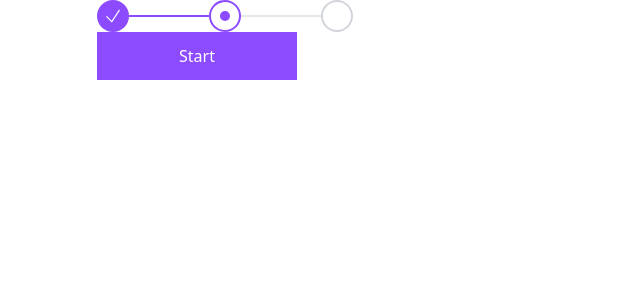
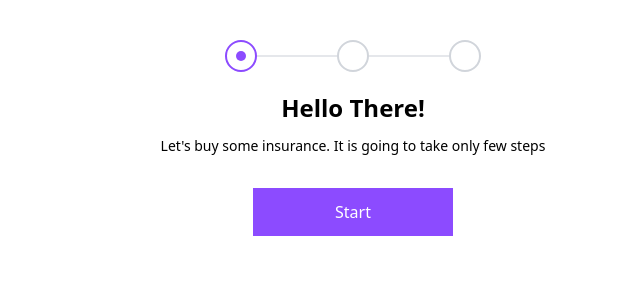
Before and after one commit to ejirocodes/cvg, a Vue app: page / in a window 1280 px wide. Shown: the top 300 px of the page, without its empty margins (287-927 px from the left). Built offline with nearby package versions, Linux system fonts and the light colour scheme.

Commit message:
feat: wizard form composable functions

```diff
--- a/src/App.vue
+++ b/src/App.vue
@@ -3,7 +3,5 @@ import WizardFormModule from "./modules/WizardFormModule.vue";
 </script>
 
 <template>
-  <div>
-    <WizardFormModule />
-  </div>
+  <WizardFormModule />
 </template>
--- a/src/assets/main.css
+++ /dev/null
@@ -1,35 +0,0 @@
-@import "./base.css";
-
-#app {
-  max-width: 1280px;
-  margin: 0 auto;
-  padding: 2rem;
-
-  font-weight: normal;
-}
-
-a,
-.green {
-  text-decoration: none;
-  color: hsla(160, 100%, 37%, 1);
-  transition: 0.4s;
-}
-
-@media (hover: hover) {
-  a:hover {
-    background-color: hsla(160, 100%, 37%, 0.2);
-  }
-}
-
-@media (min-width: 1024px) {
-  body {
-    display: flex;
-    place-items: center;
-  }
-
-  #app {
-    display: grid;
-    grid-template-columns: 1fr 1fr;
-    padding: 0 2rem;
-  }
-}
--- a/src/components/multistep-form/StepperWizard.vue
+++ b/src/components/multistep-form/StepperWizard.vue
@@ -1,25 +1,23 @@
 <script setup lang="ts">
 import { CheckIcon } from "@heroicons/vue/24/solid";
+import { StepperStatus } from "@/utils";
+import useStep from "@/composable/step";
 
-const steps = [
-  { name: "Start", href: "#", status: "complete" },
-  { name: "Info", href: "#", status: "current" },
-  { name: "Summary", href: "#", status: "upcoming" },
-];
+const { currentStep, handleNext, handlePrev, steps } = useStep();
 </script>
 
 <template>
   <nav aria-label="Progress">
-    <ol role="list" class="flex items-center">
+    <ol role="list" class="flex items-center justify-center">
       <li
         v-for="(step, stepIdx) in steps"
-        :key="step.name"
+        :key="step.id"
         :class="[
           stepIdx !== steps.length - 1 ? 'pr-8 sm:pr-20' : '',
           'relative',
         ]"
       >
-        <template v-if="step.status === 'complete'">
+        <template v-if="step.status === StepperStatus.Complete">
           <div class="absolute inset-0 flex items-center" aria-hidden="true">
             <div class="h-0.5 w-full bg-pri" />
           </div>
@@ -31,7 +29,7 @@ const steps = [
             <span class="sr-only">{{ step.name }}</span>
           </a>
         </template>
-        <template v-else-if="step.status === 'current'">
+        <template v-else-if="step.status === StepperStatus.Current">
           <div class="absolute inset-0 flex items-center" aria-hidden="true">
             <div class="h-0.5 w-full bg-gray-200" />
           </div>
--- /dev/null
+++ b/src/composable/step.ts
@@ -0,0 +1,38 @@
+import type { Step } from "@/types";
+import { StepperStatus } from "@/utils";
+import { computed, onMounted, ref } from "vue";
+
+export default function useStep() {
+  const currentStep = ref(1);
+  const steps = ref<Step[]>([
+    { id: 1, name: "Start", href: "#", status: StepperStatus.Current },
+    { id: 2, name: "Info", href: "#", status: StepperStatus.Upcoming },
+    { id: 3, name: "Summary", href: "#", status: StepperStatus.Upcoming },
+  ]);
+
+  const totalSteps = computed(() => steps.value.length);
+
+  function handleNext() {
+    if (currentStep.value) {
+      currentStep.value++;
+    }
+  }
+
+  function handlePrev() {
+    if (currentStep.value) currentStep.value--;
+  }
+
+  function switchCurrentSteps(indx: number) {
+    // steps.value = steps.value.map((step) => {
+    //   step.status = StepperStatus.Upcoming;
+    // });
+  }
+
+  onMounted(() => {
+    currentStep.value = steps.value.find(
+      (step) => step.status === StepperStatus.Current
+    )?.id as number;
+  });
+
+  return { handleNext, handlePrev, currentStep, steps, totalSteps };
+}
--- a/src/core-component/WizardWrapper.vue
+++ b/src/core-component/WizardWrapper.vue
@@ -2,11 +2,12 @@
 import StepperWizard from "@/components/multistep-form/StepperWizard.vue";
 </script>
 <template>
-  <main>
-    <StepperWizard />
-    <slot name="content" />
+  <main class="min-h-screen h-full flex items-center flex-col">
+    <div class="pt-10">
+      <StepperWizard class="mb-5" />
+      <slot name="content" />
+    </div>
   </main>
 </template>
 
 <style scoped></style>
-#8c4bff
--- a/src/main.ts
+++ b/src/main.ts
@@ -1,6 +1,6 @@
 import { createApp } from "vue";
 import App from "./App.vue";
 
-import "./assets/main.css";
+import "./assets/base.css";
 
 createApp(App).mount("#app");
--- a/src/modules/WizardFormModule.vue
+++ b/src/modules/WizardFormModule.vue
@@ -6,7 +6,16 @@ import ButtonMain from "@/components/shared/ButtonMain.vue";
 <template>
   <WizardWrapper>
     <template #content>
-      <ButtonMain class="w-[200px] h-12"> Start </ButtonMain>
+      <div class="text-center">
+        <div class="mb-8">
+          <h1 class="font-bold text-2xl mb-3">Hello There!</h1>
+          <p class="text-sm">
+            Let's buy some insurance. It is going to take only few steps
+          </p>
+        </div>
+
+        <ButtonMain class="w-[200px] h-12"> Start </ButtonMain>
+      </div>
     </template>
   </WizardWrapper>
 </template>
--- /dev/null
+++ b/src/types/index.ts
@@ -0,0 +1,2 @@
+export * from "./utils.types";
+export * from "./interface";
--- /dev/null
+++ b/src/types/utils.types.ts
@@ -0,0 +1,3 @@
+export function createEnum<T extends { [P in keyof T]: P }>(o: T) {
+  return o;
+}
--- a/src/utils/constant.ts
+++ b/src/utils/constant.ts
@@ -1,11 +1,18 @@
-export function createButtonEnum<T extends { [P in keyof T]: P }>(o: T) {
-  return o;
-}
+import { createEnum } from "@/types";
 
 /**
  * Enum for different type of buttons
  */
-export const ButtonType = createButtonEnum({
+export const ButtonType = createEnum({
   Fill: "Fill",
   Outline: "Outline",
 });
+
+/**
+ * Enum for stepper status
+ */
+export const StepperStatus = createEnum({
+  Complete: "Complete",
+  Current: "Current",
+  Upcoming: "Upcoming",
+});
```
Also changed, not shown: src/types/interface.ts (added, +10 -0 lines).
